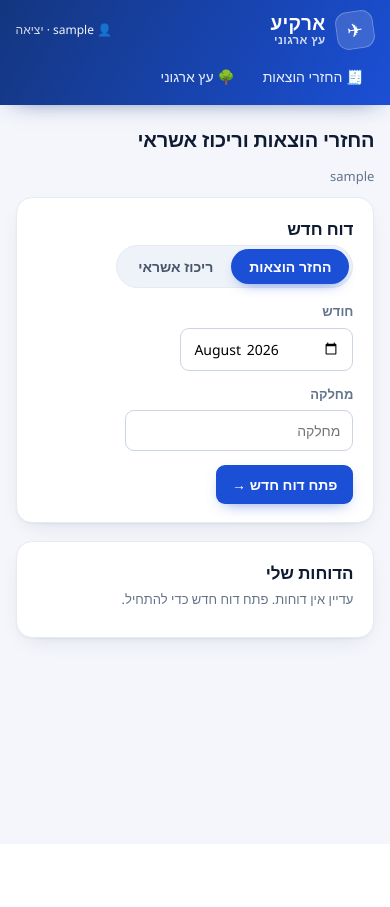
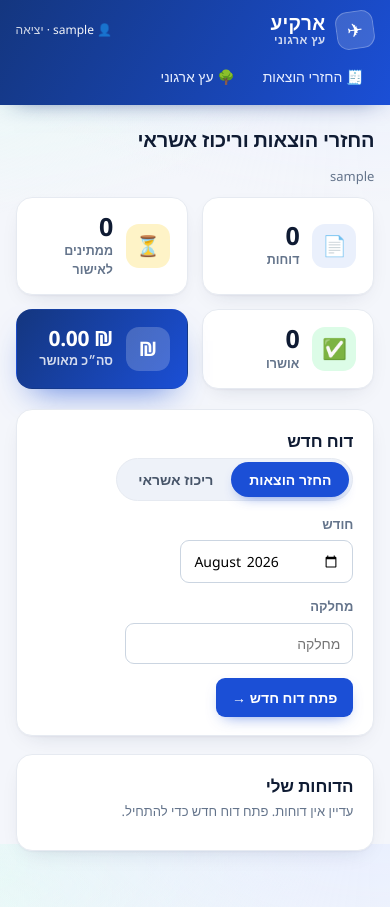
Before and after one commit to rancohen22-eng/Arkia-org, a FastAPI app: page /exp in a window 390 px wide. Before the commit the page ends 654 px from the top, so only its background shows below. Run offline with FastAPI, Linux system fonts and the light colour scheme; the visitor is signed in with stand-in values (Sample User, id 1); data that the repository does not hold is empty.

Commit message:
Modern dashboard: KPI stat tiles, branded animated login, polish pass
- Home is now a light dashboard: a KPI row (reports / pending / approved / total-
  approved hero tile) computed client-side from the user's reports, with status
  accents carried by icon+label (never color alone) per the dataviz guidance.
- Login gets an ארקיע brand mark, subtitle, animated gradient backdrop, softer card.
- App-wide polish: subtle page background mesh, content fade-in (disabled under
  prefers-reduced-motion), sticky gradient header, refined stat/report cards.
- CSS cache-buster bumped to v=exp3.

Rendered and eyeballed with a headless Chromium (login, desktop + mobile dashboard)
against seeded draft/pending/approved reports — no layout/overflow issues.

Co-Authored-By: Claude Opus 4.8 <noreply@anthropic.com>
Claude-Session: https://claude.ai/code/session_01PPLYfbeHQAfDCMdwopiEhf

```diff
--- a/app/static/css/app.css
+++ b/app/static/css/app.css
@@ -17,8 +17,12 @@
 *{ box-sizing:border-box; }
 html{ -webkit-text-size-adjust:100%; }
 body{ font-family:"Segoe UI Variable Text","Segoe UI",system-ui,"Assistant","Rubik",Arial,sans-serif;
-  margin:0; color:var(--ink); background:var(--bg); line-height:1.5;
-  -webkit-font-smoothing:antialiased; }
+  margin:0; color:var(--ink); line-height:1.5; -webkit-font-smoothing:antialiased;
+  background:
+    radial-gradient(880px 460px at 100% -6%, #e7eeff 0%, transparent 55%),
+    radial-gradient(680px 380px at -8% 2%, #e7faf6 0%, transparent 52%),
+    var(--bg);
+  background-attachment:fixed; }
 a{ color:var(--brand); }
 
 /* ---------- header ---------- */
@@ -42,7 +46,29 @@ header .user{ font-size:13px; opacity:.95; white-space:nowrap; }
 header .user a{ color:#fff; text-decoration:none; opacity:.85; }
 header .user a:hover{ opacity:1; text-decoration:underline; }
 
-main{ padding:clamp(16px,3vw,26px) clamp(14px,4vw,26px) 56px; max-width:1000px; margin:0 auto; }
+main{ padding:clamp(16px,3vw,26px) clamp(14px,4vw,26px) 56px; max-width:1000px; margin:0 auto;
+  animation:fadeup .34s ease both; }
+@keyframes fadeup{ from{ opacity:0; transform:translateY(7px); } to{ opacity:1; transform:none; } }
+@media (prefers-reduced-motion:reduce){ *{ animation:none !important; } }
+
+/* ---------- dashboard stat tiles ---------- */
+.statrow{ display:grid; grid-template-columns:repeat(auto-fit,minmax(158px,1fr)); gap:14px;
+  margin:0 0 20px; max-width:920px; }
+.stat{ display:flex; align-items:center; gap:13px; background:var(--card); border:1px solid var(--line);
+  border-radius:var(--radius); padding:15px 17px; box-shadow:var(--shadow);
+  transition:transform .12s, box-shadow .15s; }
+.stat:hover{ transform:translateY(-2px); box-shadow:var(--shadow-lg); }
+.stat-ic{ display:grid; place-items:center; width:44px; height:44px; border-radius:13px; font-size:20px;
+  background:#eaf0fc; color:var(--brand); flex:none; font-weight:700; }
+.stat-num{ font-size:25px; font-weight:800; color:var(--ink); line-height:1.05; letter-spacing:-.4px; }
+.stat-lbl{ font-size:12.5px; color:var(--muted); margin-top:3px; font-weight:650; }
+.stat.amber .stat-ic{ background:#fef3c7; color:#b45309; }
+.stat.green .stat-ic{ background:#dcfce7; color:#15803d; }
+.stat.brand{ background:linear-gradient(125deg,var(--brand-d),var(--brand)); border-color:transparent;
+  box-shadow:0 16px 34px -16px rgba(27,79,214,.75); }
+.stat.brand .stat-ic{ background:rgba(255,255,255,.2); color:#fff; }
+.stat.brand .stat-num{ color:#fff; font-size:21px; }
+.stat.brand .stat-lbl{ color:rgba(255,255,255,.82); }
 
 h1{ font-size:clamp(20px,3.4vw,25px); color:var(--ink); margin:4px 0 12px; font-weight:800;
   letter-spacing:-.2px; }
@@ -76,11 +102,17 @@ a.linkbtn:hover{ background:#e4eaf4; }
 
 /* ---------- login ---------- */
 .loginbg{ min-height:100vh; display:flex; align-items:center; justify-content:center; padding:20px;
-  background:radial-gradient(1200px 600px at 80% -10%,#3b82f6 0%,transparent 60%),
-             linear-gradient(160deg,#14367f,#1b4fd6); }
-.logincard{ background:var(--card); border-radius:20px; padding:30px 32px; width:360px; max-width:92vw;
-  box-shadow:var(--shadow-lg); }
-.logincard h1{ text-align:center; margin:0 0 18px; font-size:20px; color:var(--ink); }
+  background:radial-gradient(1100px 560px at 82% -12%, #60a5fa 0%, transparent 58%),
+             linear-gradient(155deg,#0f2a63,#1b4fd6 55%,#3b82f6);
+  background-size:180% 180%; animation:bgshift 20s ease infinite; }
+@keyframes bgshift{ 0%{background-position:0% 50%} 50%{background-position:100% 50%} 100%{background-position:0% 50%} }
+.logincard{ background:var(--card); border-radius:22px; padding:32px 34px; width:370px; max-width:92vw;
+  box-shadow:var(--shadow-lg); animation:fadeup .4s ease both; }
+.login-logo{ width:58px; height:58px; margin:0 auto 10px; display:grid; place-items:center;
+  border-radius:17px; background:linear-gradient(125deg,var(--brand-d),var(--brand)); color:#fff;
+  font-size:27px; transform:rotate(-8deg); box-shadow:0 14px 30px -12px rgba(27,79,214,.85); }
+.logincard h1{ text-align:center; margin:0; font-size:20px; color:var(--ink); font-weight:800; }
+.login-sub{ text-align:center; color:var(--muted); font-size:13px; margin:4px 0 16px; }
 .logincard label{ display:block; font-size:13px; color:var(--muted); margin:14px 0 0; font-weight:600; }
 .logincard input{ width:100%; padding:11px 13px; margin-top:6px; border:1px solid #cbd5e1;
   border-radius:var(--radius-xs); font-size:15px; font-family:inherit; transition:border .15s, box-shadow .15s; }
--- a/app/templates/base.html
+++ b/app/templates/base.html
@@ -4,7 +4,7 @@
 <meta charset="utf-8">
 <meta name="viewport" content="width=device-width, initial-scale=1">
 <title>{{ title }} — {{ request.app.state.site_name }}</title>
-<link rel="stylesheet" href="/static/css/app.css?v=exp2">
+<link rel="stylesheet" href="/static/css/app.css?v=exp3">
 </head>
 <body>
 <header>
--- a/app/templates/exp_home.html
+++ b/app/templates/exp_home.html
@@ -2,6 +2,8 @@
 {% block content %}
 <h1>החזרי הוצאות וריכוז אשראי</h1>
 <p class="hint" id="whoami"></p>
+
+<div class="statrow" id="statRow"></div>
 
 <div class="cards" style="max-width:820px">
   <section class="card">
@@ -56,7 +58,27 @@ async function load(){
   if(d.profile.department) document.getElementById('f-dept').value = d.profile.department;
   document.getElementById('dept-list').innerHTML =
     (d.departments||[]).map(x=>`<option value="${esc(x)}">`).join('');
+  renderStats(d.reports);
   renderReports(d.reports);
+}
+
+function renderStats(rows){
+  rows = rows || [];
+  const pending  = rows.filter(r=>r.status==='pending').length;
+  const approved = rows.filter(r=>r.status==='approved');
+  const sumAppr  = approved.reduce((a,r)=>a+(Number(r.total)||0),0);
+  const tiles = [
+    {ic:'📄', lbl:'דוחות',          val:rows.length,       cls:''},
+    {ic:'⏳', lbl:'ממתינים לאישור',  val:pending,           cls:'amber'},
+    {ic:'✅', lbl:'אושרו',          val:approved.length,   cls:'green'},
+    {ic:'₪',  lbl:'סה״כ מאושר',      val:'₪ '+money(sumAppr), cls:'brand'},
+  ];
+  document.getElementById('statRow').innerHTML = tiles.map(t=>`
+    <div class="stat ${t.cls}">
+      <span class="stat-ic">${t.ic}</span>
+      <div class="stat-body"><div class="stat-num">${t.val}</div>
+        <div class="stat-lbl">${t.lbl}</div></div>
+    </div>`).join('');
 }
 
 function renderReports(rows){
--- a/app/templates/login.html
+++ b/app/templates/login.html
@@ -4,11 +4,13 @@
 <meta charset="utf-8">
 <meta name="viewport" content="width=device-width, initial-scale=1">
 <title>התחברות — {{ request.app.state.site_name }}</title>
-<link rel="stylesheet" href="/static/css/app.css?v=exp2">
+<link rel="stylesheet" href="/static/css/app.css?v=exp3">
 </head>
 <body class="loginbg">
 <form class="logincard" method="post" action="/login">
-  <h1>ארקיע · התחברות</h1>
+  <div class="login-logo">✈</div>
+  <h1>ארקיע · החזרי הוצאות</h1>
+  <p class="login-sub">התחברות למערכת</p>
   <input type="hidden" name="next" value="{{ next }}">
   <label>שם משתמש<input id="username" name="username" autofocus autocomplete="username"></label>
   <label>סיסמה<input name="password" type="password" autocomplete="current-password"></label>
```
